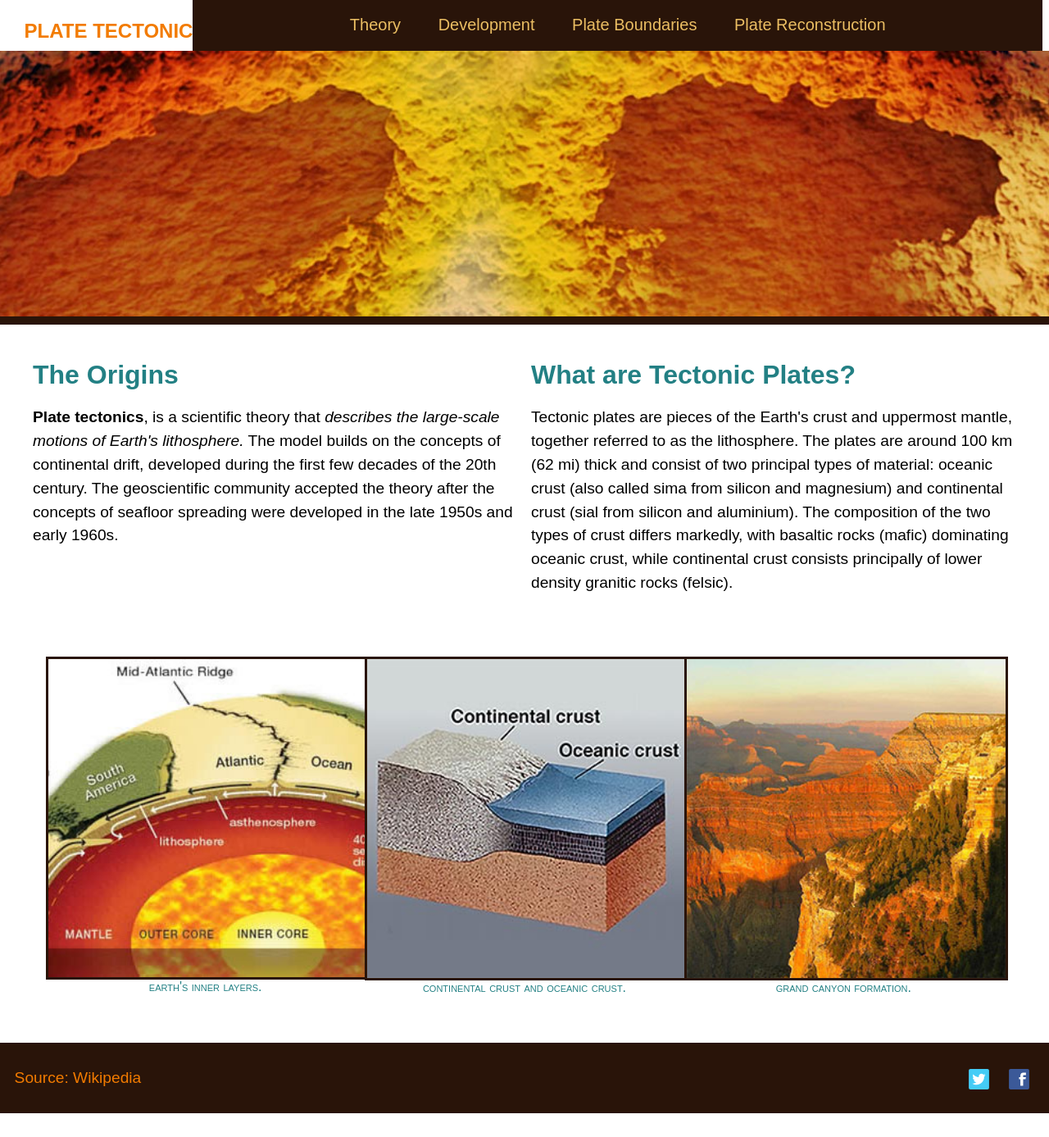
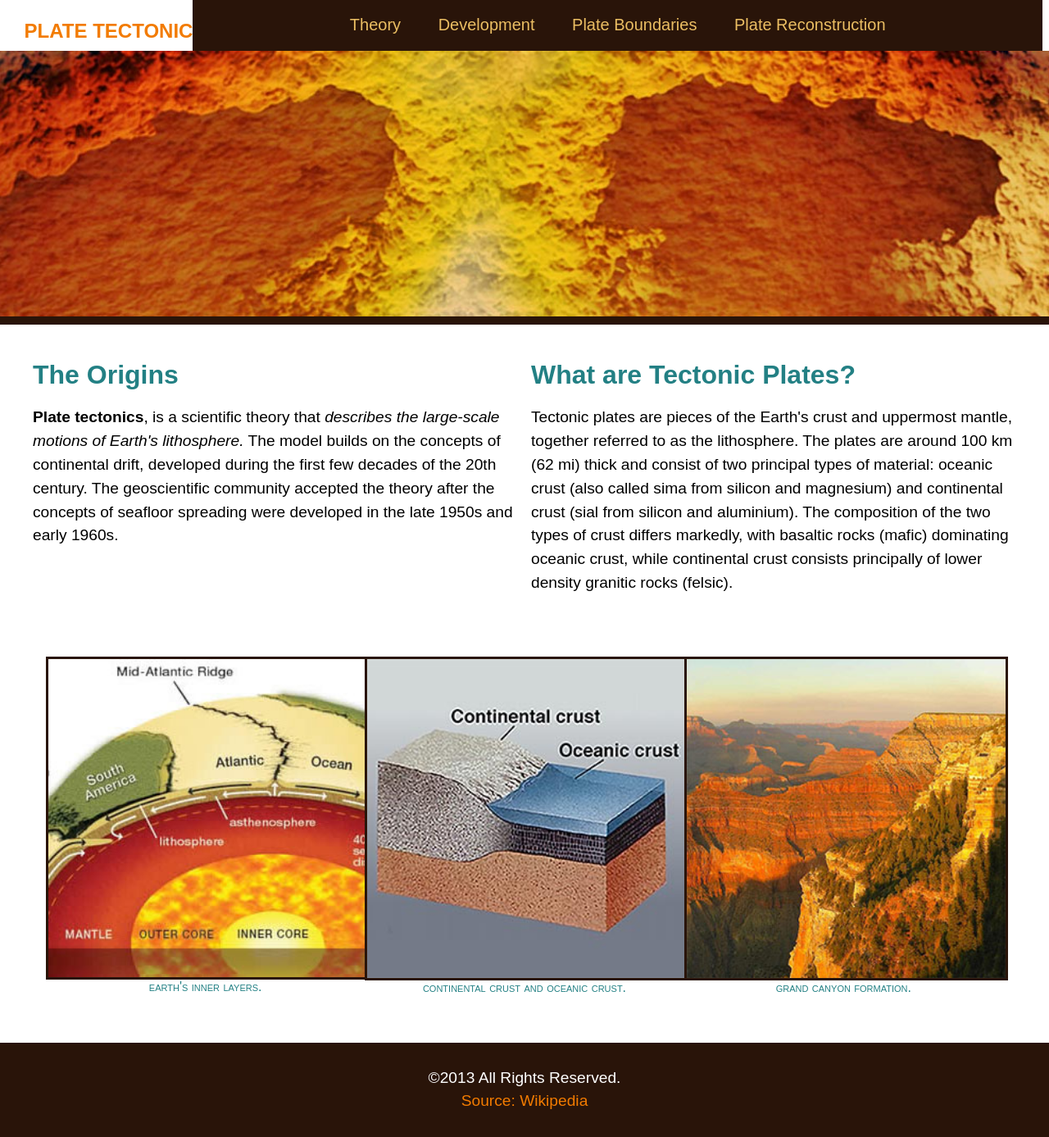
Before and after one commit to jesusmonsalve/large-data-website, a Jekyll site: the page built from index.html, in a window 1280 px wide. Shown: the whole page at 82% size. Built offline with Jekyll 4.4.1, drawn with Linux system fonts in a browser that asks for light colours; Markdown is read by kramdown in place of the engine named in the settings; before the commit the page ends 1358 px from its top, so only the background shows below that.

Commit message:
added copyright text

```diff
--- a/_layouts/default.html
+++ b/_layouts/default.html
@@ -56,8 +56,7 @@
 
 
 	<footer>
-		<a href="www.facebook.com"><img src="img/i-facebook.svg" class="facebook i-16 i-32" alt="facebook website"></a>
-		<a href="www.twitter.com"><img src="img/i-twitter.svg" class="twitter i-16 i-32" alt="twitter website"></a>
+		<p class="copyright">©2013 All Rights Reserved.</p>
 		<p role="contentinfo" class="info-source"><a href="http://en.wikipedia.org/wiki/Plate_tectonics#Types_of_plate_boundaries">Source: Wikipedia</a></p>
 	</footer>
 
--- a/css/general.css
+++ b/css/general.css
@@ -286,20 +286,6 @@ figcaption {
 	float: left;
 }
 
-.i-16 {
-	height: 25px;
-	width: 25px;
-}
-
-.facebook {
-	padding: 2em 1em 0.5em 1em;
-	float: right;
-}
-
-.twitter {
-	padding: 2em 0.5em 1em 0;
-	float: right;
-}
 
 
 .img-footer  {
@@ -308,24 +294,26 @@ figcaption {
 
 }
 
+.copyright {
+	background-color: #291409;
+
+	padding: 1.5em 1.5em 0 1.5em;
+	color: white;
+	text-align: center;
+
+	margin: 3em -1em -3em -1em;
+}
 .info-source {
 	background-color: #291409;
 
-	padding: 1.5em 1.5em;
+	padding: 0 1.5em 1.5em 1.5em;
 	color: white;
-	text-align: left;
+	text-align: center;
 
 	margin: 3em -1em -1em -1em;
-
-
-
-
-
 }
 
 footer {
 	background-color: #291409;
 	margin-top: 2em;
-
-
 }
```
